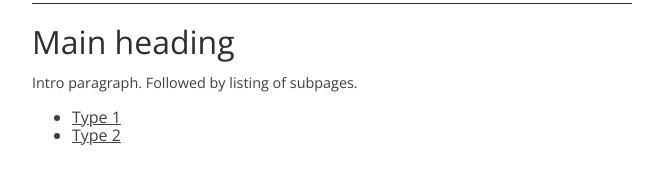
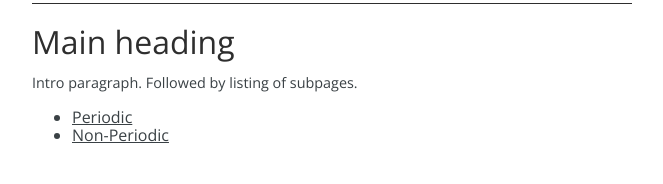
Before and after one commit to sunnivi/johhat.github.io, a Jekyll site: the page built from msc-thesis/index.md, in a window 1280 px wide. Shown: the part 182-366 px from the top of the page, without its empty margins (308-971 px from the left). Built offline with Jekyll 4.4.1, drawn with Linux system fonts in a browser that asks for light colours.

Commit message:
Update index.md

```diff
--- a/msc-thesis/index.md
+++ b/msc-thesis/index.md
@@ -7,7 +7,7 @@ breadcrumb: Thesis
     <h1>Main heading</h1>
     <p>Intro paragraph. Followed by listing of subpages.</p>
     <ul>
-        <li><a href="/msc-thesis/type-1/" >Type 1</a></li>
-        <li><a href="/msc-thesis/type-2/" >Type 2</a></li>
+        <li><a href="/msc-thesis/type-1/" >Periodic</a></li>
+        <li><a href="/msc-thesis/type-2/" >Non-Periodic</a></li>
     </ul>
 </div>
```
